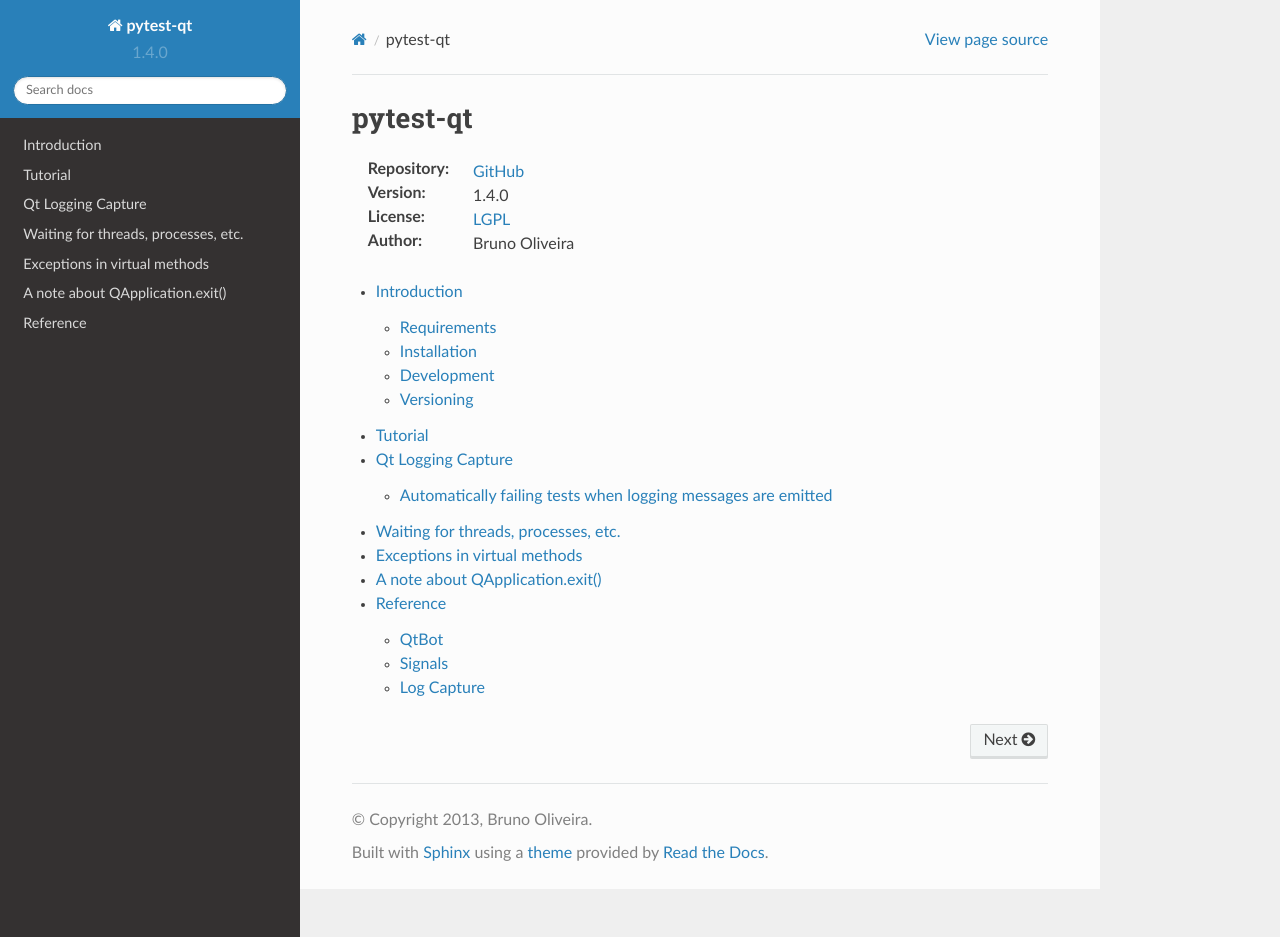
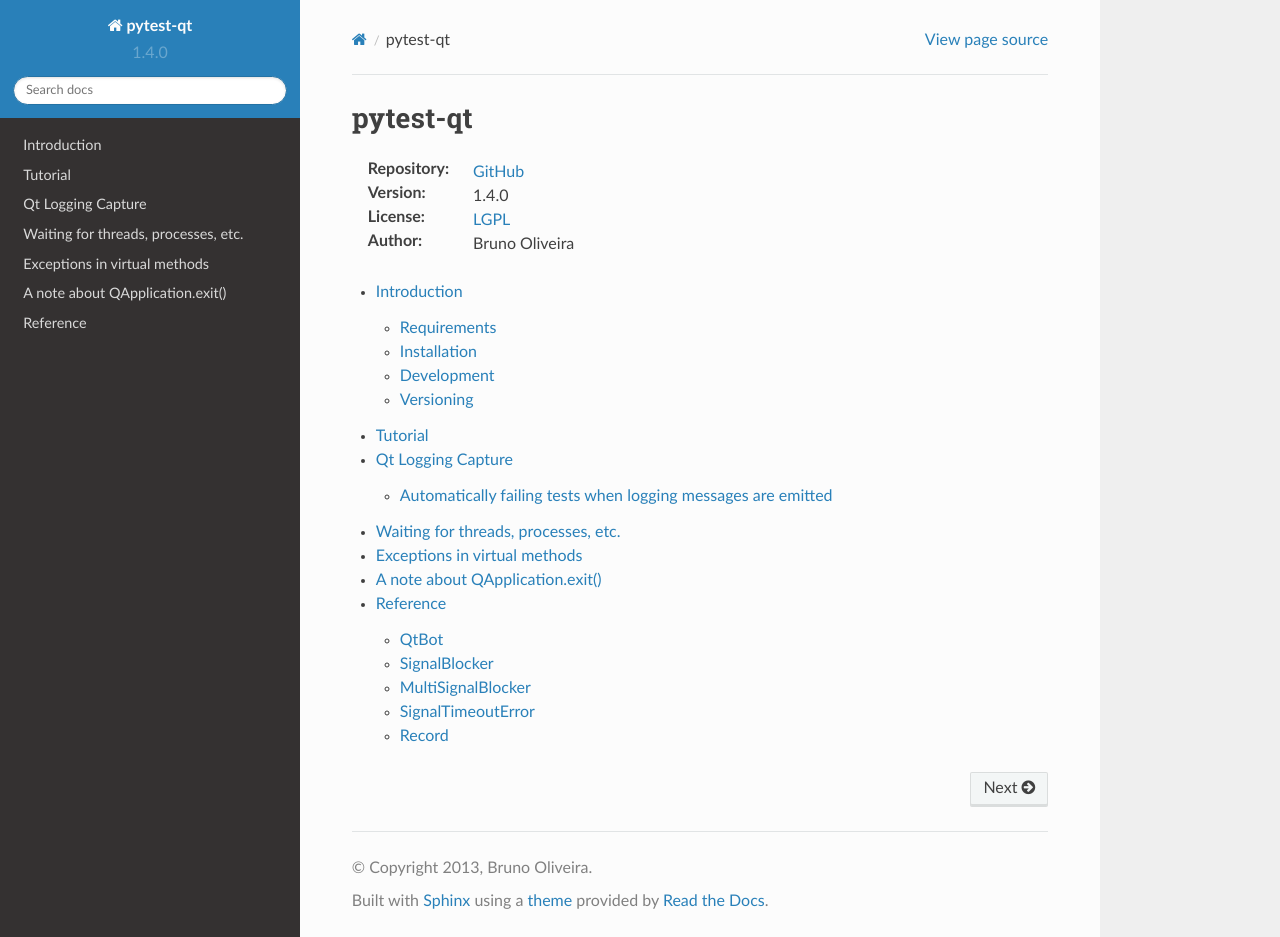
Before and after one commit to pytest-dev/pytest-qt, a Sphinx documentation site: the page built from docs/index.rst, in a window 1280 px wide and 937 px high. Built offline with Sphinx 7.4.7 and the Read the Docs theme 2.0.0, drawn with Linux system fonts in a browser that asks for light colours.

Commit message:
Create a header for each class in Reference chapter in the docs

```diff
--- a/docs/reference.rst
+++ b/docs/reference.rst
@@ -1,21 +1,29 @@
 Reference
 =========
+
+.. module:: pytestqt.plugin
 
 QtBot
 -----
 
-.. module:: pytestqt.plugin
 .. autoclass:: QtBot
 
-Signals
--------
+SignalBlocker
+-------------
 
 .. autoclass:: SignalBlocker
+
+MultiSignalBlocker
+------------------
+
 .. autoclass:: MultiSignalBlocker
+
+SignalTimeoutError
+------------------
 
 .. autoclass:: SignalTimeoutError
 
-Log Capture
------------
+Record
+------
 
 .. autoclass:: Record
```
